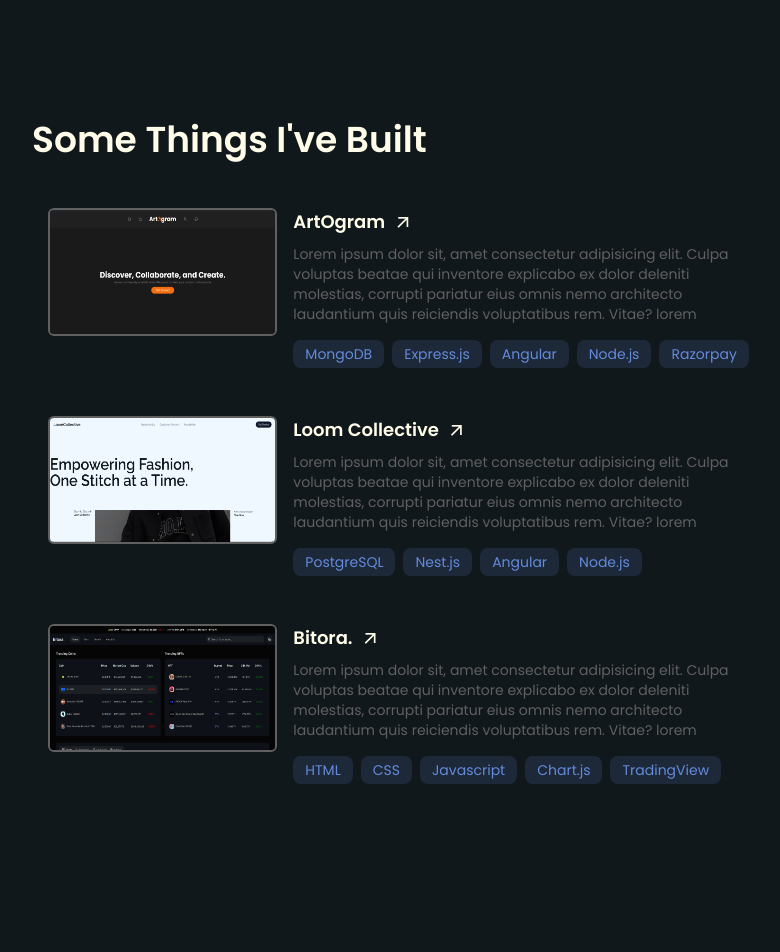
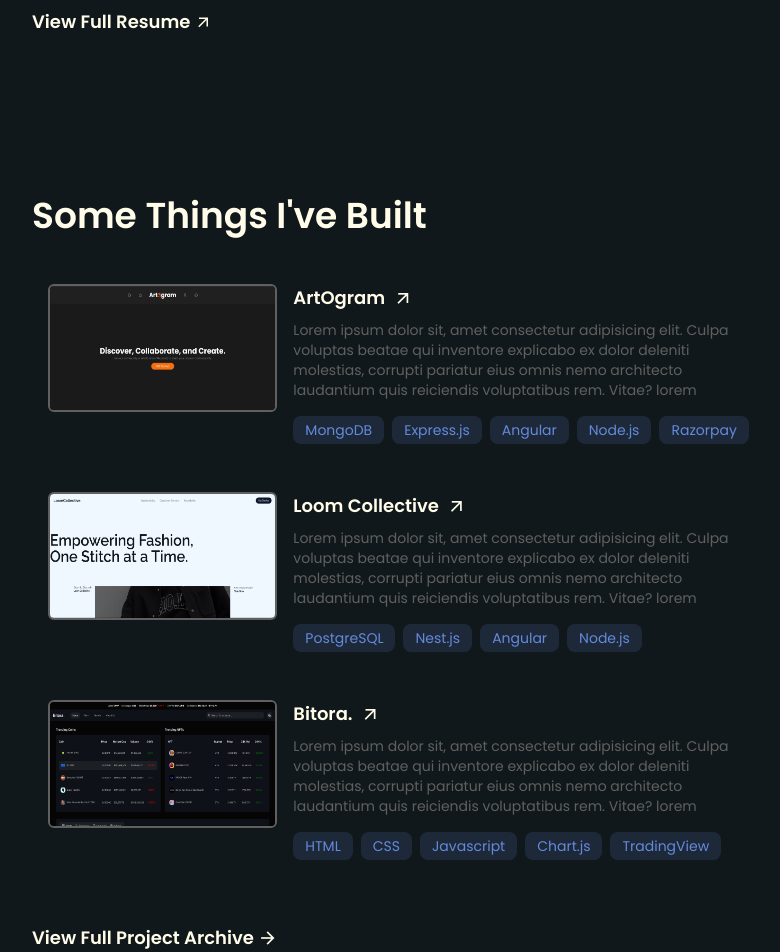
Before and after one commit to Habeeb-Rahman-CA/personal-portfolio, an Angular app: page /home in a window 1280 px wide. Shown: the part 1689-2641 px from the top of the page, without its empty margins (240-1020 px from the left). Before the commit the page ends 2489 px from the top, so only its background shows below. Built offline with nearby package versions, Linux system fonts and the light colour scheme.

Commit message:
added some updates

```diff
--- a/src/app/components/pages/home/home.component.html
+++ b/src/app/components/pages/home/home.component.html
@@ -108,6 +108,9 @@
         </div>
       </mat-tab>
     </mat-tab-group>
+    <a href="" target="_blank" class="mt-12 flex gap-1 group">
+      <h1 class="text-lg font-semibold transition-all duration-300 group-hover:text-[#648adc]">View Full Resume</h1>
+      <mat-icon class="text-[#fffde9] group-hover:text-[#648adc] text-lg group-hover:translate-x-1 group-hover:-translate-y-1 transition-all duration-300">arrow_outward</mat-icon></a>
   </div>
   <!-- works section -->
   <div class="md:mt-40 mt-10 px-8">
@@ -182,5 +185,13 @@
         </div>
       </a>
     </div>
+    <div class="flex gap-1 hover:gap-2 mt-12 group cursor-pointer transition-all duration-300 group">
+      <h1 class="group-hover:underline underline-offset-4 text-lg font-semibold decoration-[#648adc]">View Full Project Archive</h1>
+      <mat-icon class="text-[#fffde9] text-xl transition-all duration-300">arrow_forward</mat-icon>
+    </div>
+  </div>
+  <!-- footer section -->
+  <div class="md:mt-40 mt-10 px-8">
+
   </div>
 </main>
```
